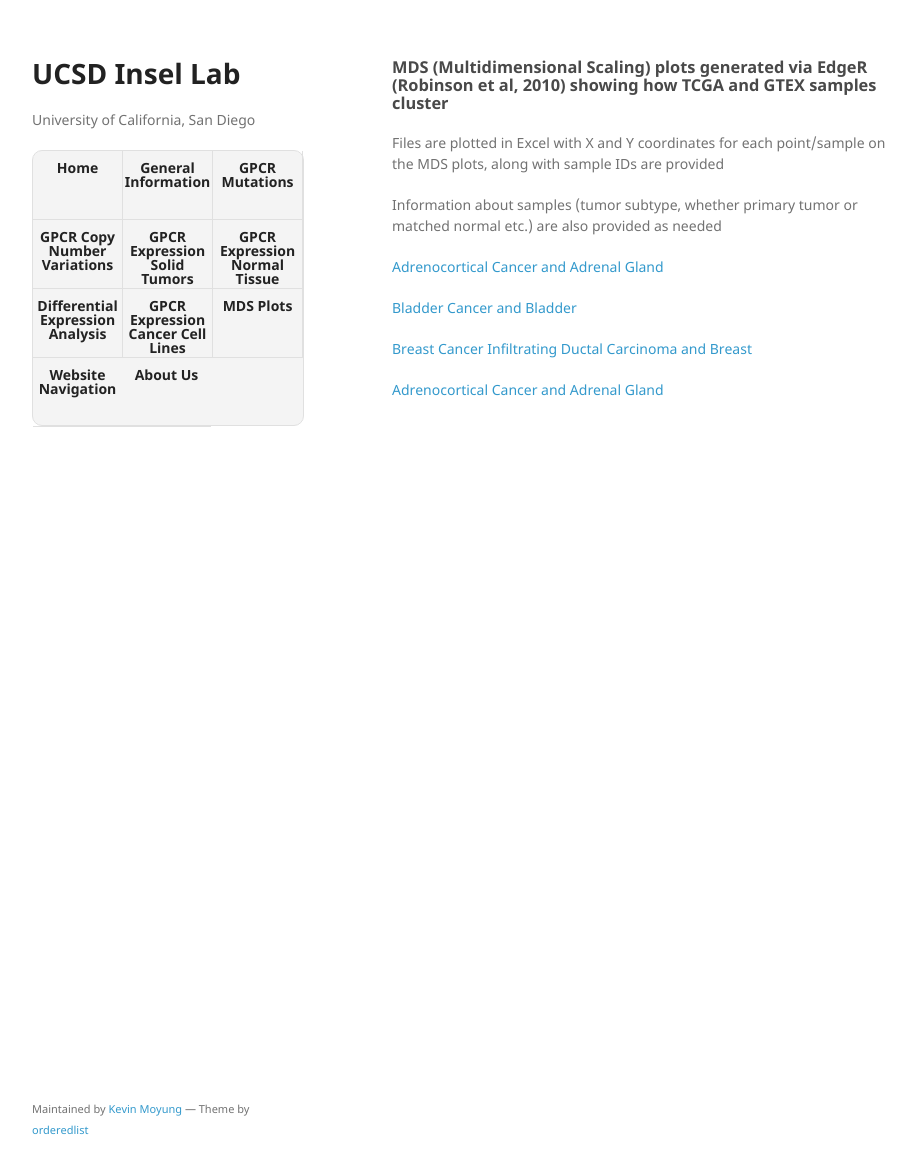
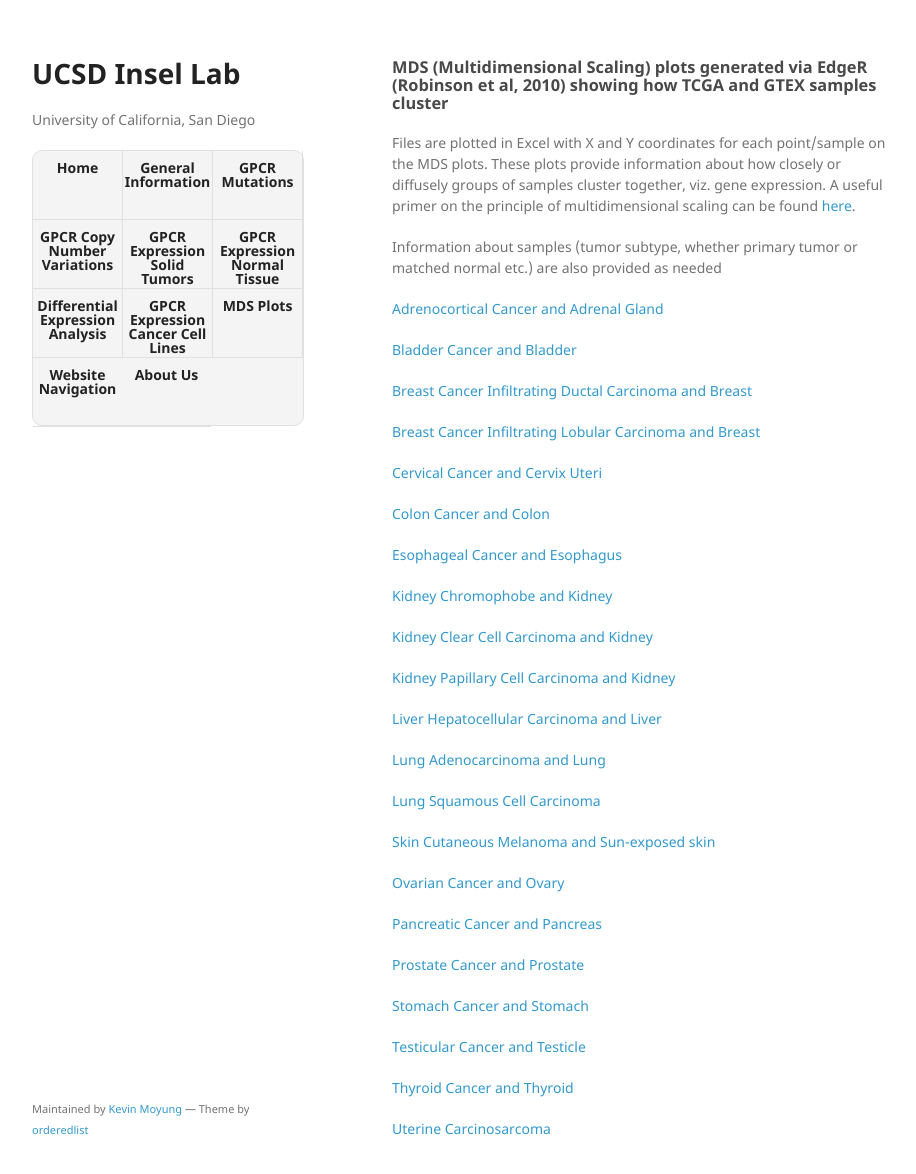
Before and after one commit to insellab/insellab.github.io, a Jekyll site: the page built from mds_plots.md, in a window 1280 px wide and 1209 px high. Shown: the top 1174 px of the window, without its empty margins (178-1094 px from the left). Built offline with Jekyll 4.4.1, drawn with Linux system fonts in a browser that asks for light colours; our own code applies the rules of GitHub Pages for plain Markdown files.

Commit message:
Update mds_plots.md

```diff
--- a/mds_plots.md
+++ b/mds_plots.md
@@ -4,7 +4,7 @@ layout: default
 
 ### MDS (Multidimensional Scaling) plots generated via EdgeR (Robinson et al, 2010) showing how TCGA and GTEX samples cluster
 
-Files are plotted in Excel with X and Y coordinates for each point/sample on the MDS plots, along with sample IDs are provided
+Files are plotted in Excel with X and Y coordinates for each point/sample on the MDS plots. These plots provide information about how closely or diffusely groups of samples cluster together, viz. gene expression. A useful primer on the principle of multidimensional scaling can be found [here](http://www.analytictech.com/borgatti/mds.htm).
 
 Information about samples (tumor subtype, whether primary tumor or matched normal etc.) are also provided as needed
 
@@ -14,4 +14,38 @@ Information about samples (tumor subtype, whether primary tumor or matched norma
 
 [Breast Cancer Infiltrating Ductal Carcinoma and Breast](https://drive.google.com/open?id=0ByccgsfmD86PZ1RvS1paRzBNRDg)
 
-[Adrenocortical Cancer and Adrenal Gland](https://drive.google.com/open?id=0ByccgsfmD86PMUh1TjVPR2tuZjQ)
+[Breast Cancer Infiltrating Lobular Carcinoma and Breast](https://drive.google.com/open?id=0ByccgsfmD86PZmV1ekpiV3I1ZEU)
+
+[Cervical Cancer and Cervix Uteri](https://drive.google.com/open?id=0ByccgsfmD86PZ0JXS0NEdWxiMUk)
+
+[Colon Cancer and Colon](https://drive.google.com/open?id=0ByccgsfmD86PaWxMT1ZnNzQyaTQ)
+
+[Esophageal Cancer and Esophagus](https://drive.google.com/open?id=0ByccgsfmD86PV3dGd3RlMUN2M1E)
+
+[Kidney Chromophobe and Kidney](https://drive.google.com/open?id=0ByccgsfmD86PMjY2SnFITEk4OVk)
+
+[Kidney Clear Cell Carcinoma and Kidney](https://drive.google.com/open?id=0ByccgsfmD86PMENoNS1ONHJhR00)
+
+[Kidney Papillary Cell Carcinoma and Kidney](https://drive.google.com/open?id=0ByccgsfmD86PRHZEZzJ3QWFwclE)
+
+[Liver Hepatocellular Carcinoma and Liver](https://drive.google.com/open?id=0ByccgsfmD86POGFfZ1BCNEpiMEU)
+
+[Lung Adenocarcinoma and Lung](https://drive.google.com/open?id=0ByccgsfmD86PUVVyTHRSMmhKSVU)
+
+[Lung Squamous Cell Carcinoma](https://drive.google.com/open?id=0ByccgsfmD86PT2ZMb3VYYTZsaU0)
+
+[Skin Cutaneous Melanoma and Sun-exposed skin](https://drive.google.com/open?id=0ByccgsfmD86PWUcwV21QXzRValk)
+
+[Ovarian Cancer and Ovary](https://drive.google.com/open?id=0ByccgsfmD86PVS12b3FmVDA5blk)
+
+[Pancreatic Cancer and Pancreas](https://drive.google.com/open?id=0ByccgsfmD86PYTBwM1czT1h4NG8)
+
+[Prostate Cancer and Prostate](https://drive.google.com/open?id=0ByccgsfmD86PSlVQeTgzV1FJLTA)
+
+[Stomach Cancer and Stomach](https://drive.google.com/open?id=0ByccgsfmD86PUGF0Wi12Mk02ajg)
+
+[Testicular Cancer and Testicle](https://drive.google.com/open?id=0ByccgsfmD86PMHQzOURzbDhOSm8)
+
+[Thyroid Cancer and Thyroid](https://drive.google.com/open?id=0ByccgsfmD86PN2J4Z0pmWkpSZnM)
+
+[Uterine Carcinosarcoma](https://drive.google.com/open?id=0ByccgsfmD86PU3FFeENsUS1vMGM)
```
